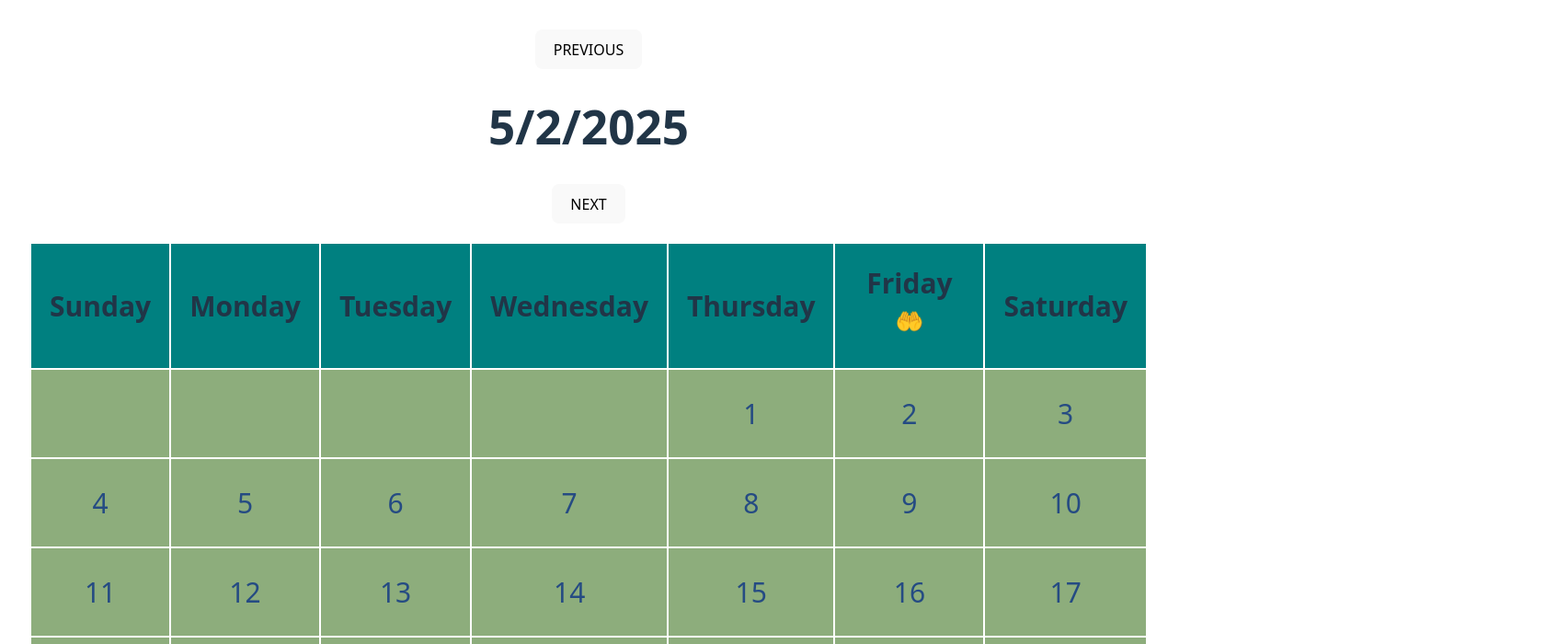
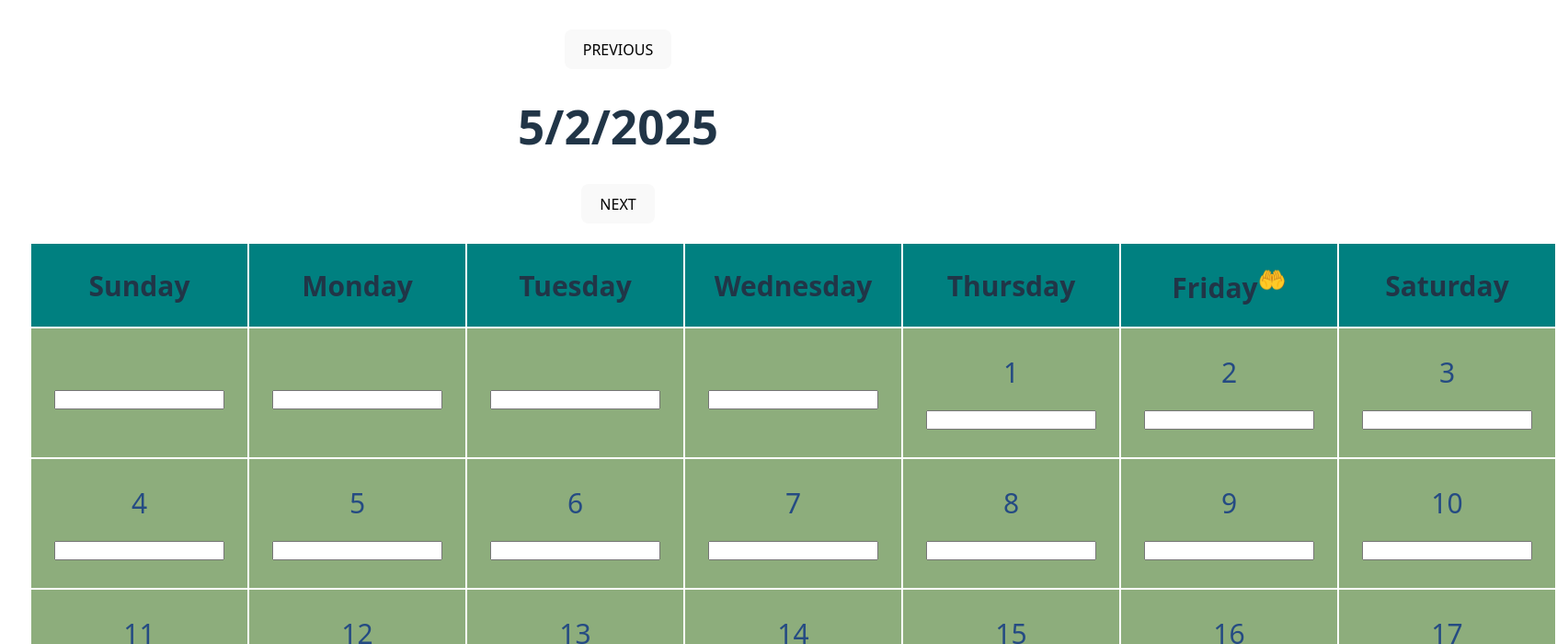
Before and after one commit to robinbood/Calendar, a React (Vite) app: page / in a window 1280 px wide. Shown: the top 700 px of the page at 92% size, 1693 px wide, since content can reach past the window. Built offline with nearby package versions, Linux system fonts and the light colour scheme.

Commit message:
session saved implemented

```diff
--- a/src/App.tsx
+++ b/src/App.tsx
@@ -7,17 +7,15 @@ function App() {
   const daysInMonth = new Date(currentYear, currentMonth, 0).getDate();
   const [notes, setNotes] = useState({});
 
-  useEffect(() => {
-    const storedNotes = window.localStorage.getItem(today);
-    if (storedNotes) {
-      setNotes(JSON.parse(storedNotes));
-    }
-  }, [today]);
+
 
   const addNotes = (note: string) => {
     setNotes(note);
-    window.localStorage.setItem(JSON.stringify(today), JSON.stringify(notes));
-  };
+    };
+  const submit = (event: { preventDefault: () => void; }) => {
+    event.preventDefault()
+    window.localStorage.setItem((today), JSON.stringify(notes));
+  }
 
 
   function next() {
@@ -72,7 +70,7 @@ function App() {
                 const day = weekIndex * 7 + dayIndex - firstDayOfMonth + 1;
                 return (
                   <td key={dayIndex}>
-                    {day > 0 && day <= daysInMonth ? day : ""}
+                    {day > 0 && day <= daysInMonth ? day : ""}<form onSubmit={submit}><input onChange={({target}) => addNotes(target.value)}/></form>
                   </td>
                 );
               })}
```
